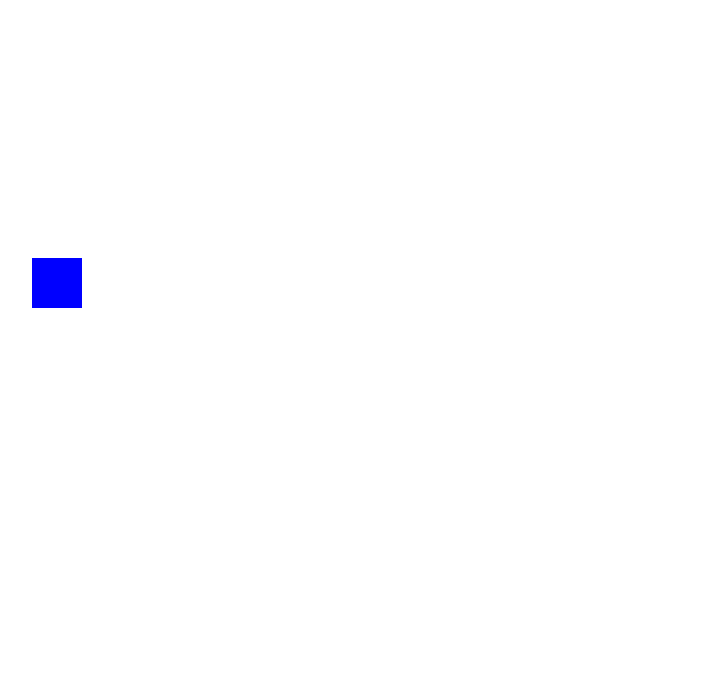
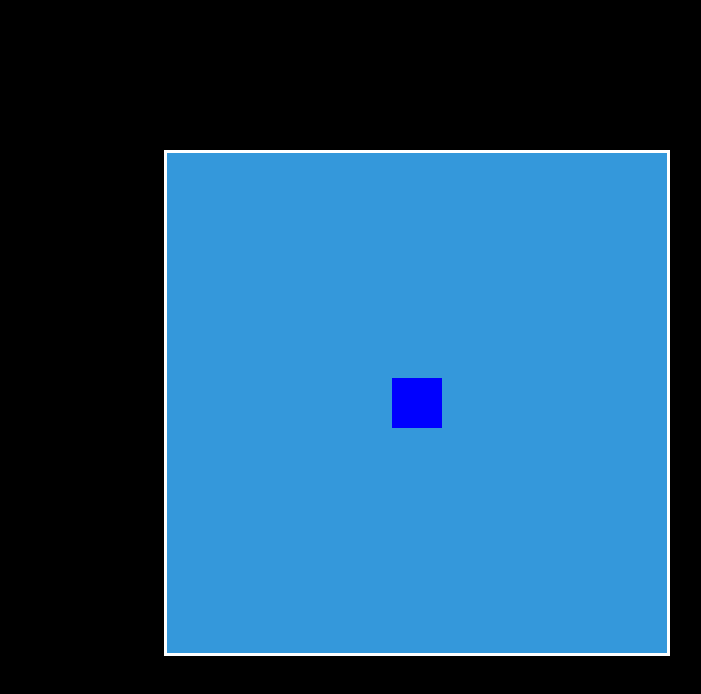
Before and after one commit to coltonb/testgame, a plain HTML site: page index.html in a window 1280 px wide. Shown: the whole page, without its empty margins (226-927 px from the left). Drawn offline with Linux system fonts and the light colour scheme.

Commit message:
urlUpload

```diff
--- a/index.html
+++ b/index.html
@@ -1,4 +1,7 @@
 <html>
+    <head>
+        <link rel="stylesheet" type="text/css" href="main.css">
+    </head>
     <body>
         <canvas id="mainCanvas" width="500" height="500"></canvas>
         <script type="text/javascript" src="main.js"></script>
--- /dev/null
+++ b/main.css
@@ -0,0 +1,13 @@
+body {
+    background: black;
+}
+
+#mainCanvas {
+    position: absolute;
+    top: 50%;
+    left: 50%;
+    margin-left: -250px;
+    margin-top: -250px;
+    border: 3px solid white;
+    background: #3498db;
+}
--- a/main.js
+++ b/main.js
@@ -20,7 +20,10 @@ function Player() {
 
     this.draw = function(ctx) {
         ctx.fillStyle = "blue";
-        ctx.fillRect(this.x, this.y, this.size, this.size);
+        ctx.fillRect(this.x - this.size / 2,
+                     this.y - this.size / 2,
+                     this.size,
+                     this.size);
     }
 
     this.move = function(input) {
```
